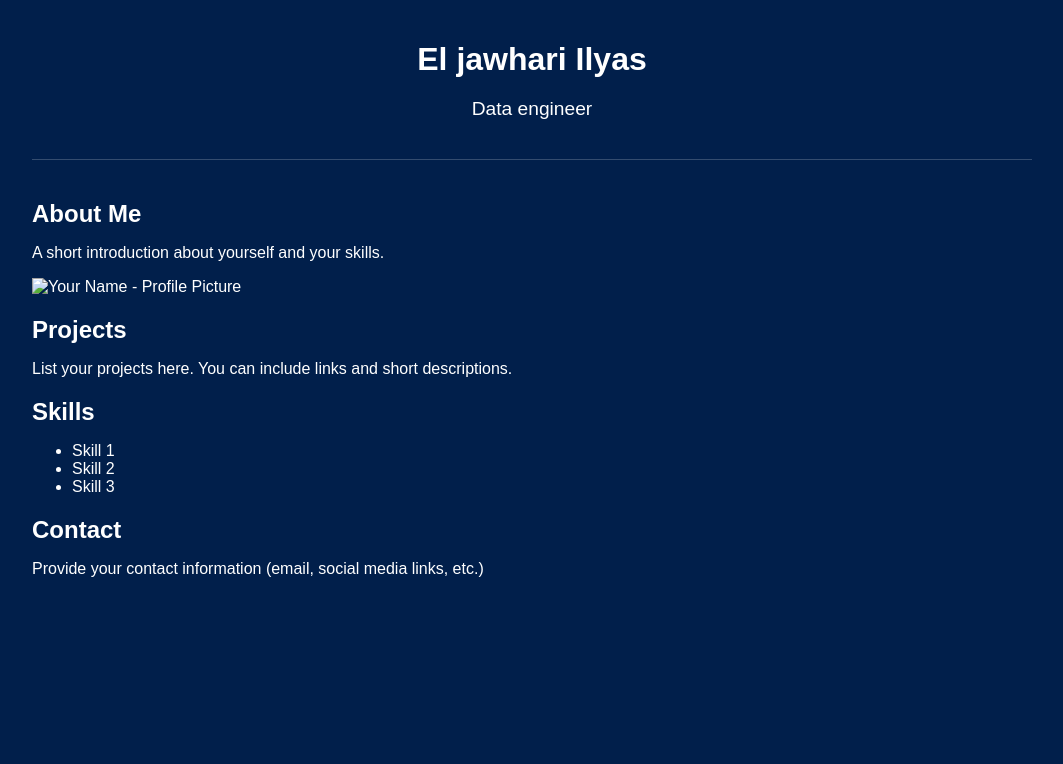
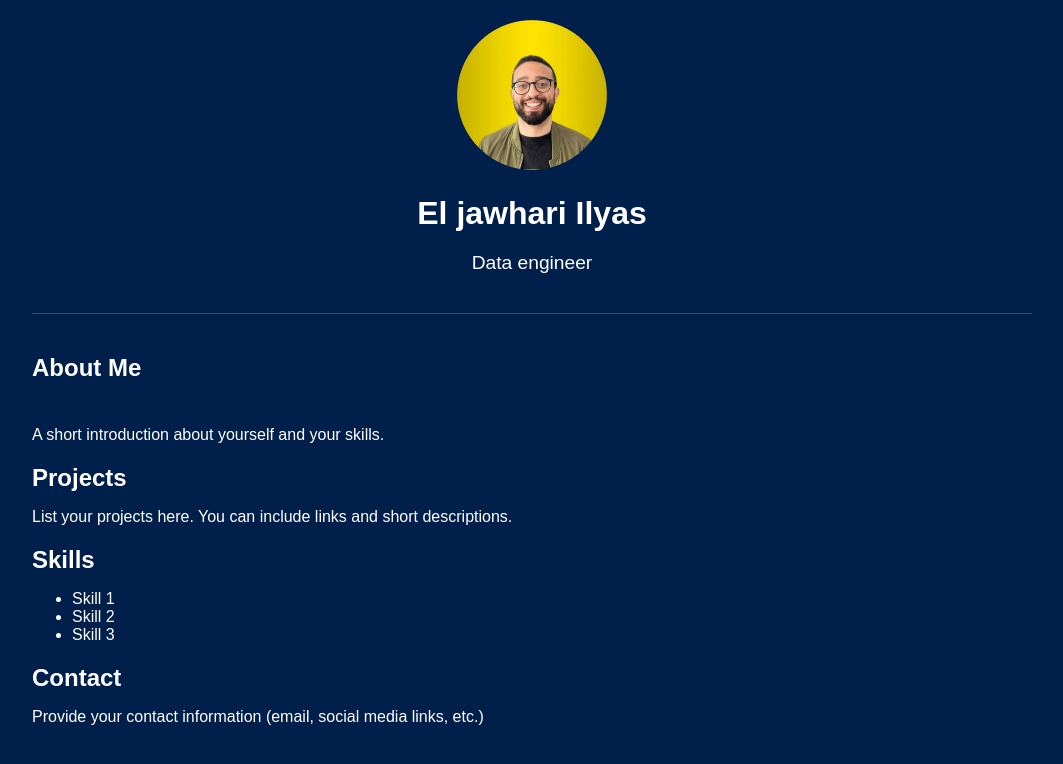
Before and after one commit to ilyas43/ilyas43.github.io, a plain HTML site: page index.html in a window 1280 px wide. Shown: the whole page, without its empty margins (108-1171 px from the left). Drawn offline with Linux system fonts and the light colour scheme.

Commit message:
"Added profile picture to header, updated About Me section"

```diff
--- a/index.html
+++ b/index.html
@@ -51,15 +51,16 @@
 <body>
   <div class="container">
     <header class="header">
+      <img src="img/profil.png" alt="Your Name - Profile Picture"  width="150" height="150">
       <h1 class="title">El jawhari Ilyas</h1>
       <p class="subtitle">Data engineer</p>
     </header>
 
     <div class="content">
       <section class="section">
-        <h2 class="section-title">About Me</h2>
+        <h2 class="section-title">About Me</h2> <br>
+
         <p>A short introduction about yourself and your skills.</p>
-        <img src="./img/profil.jpg" alt="Your Name - Profile Picture">
       </section>
 
       <section class="section">
```
Also changed, not shown: img/profil.png (added).
